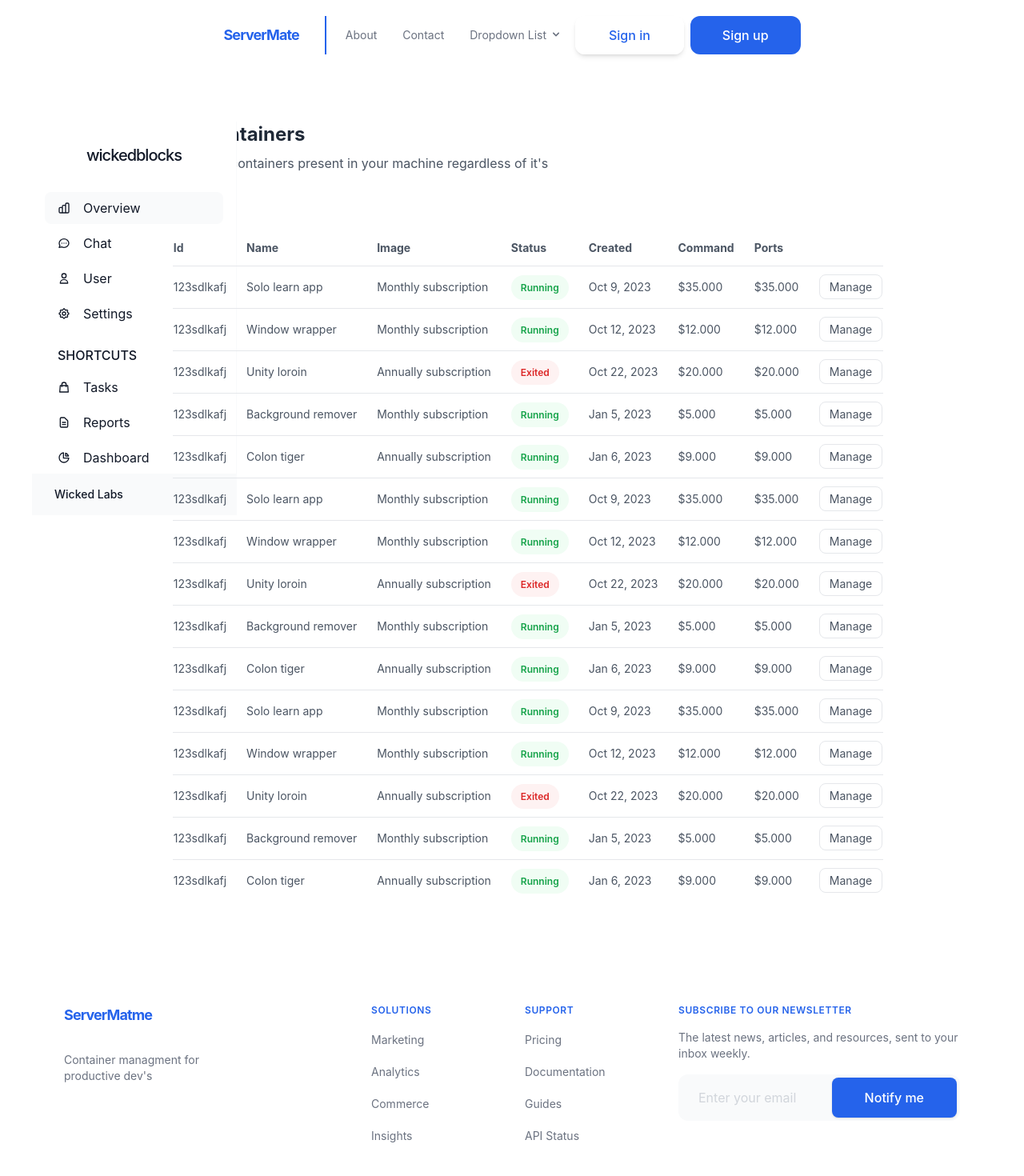
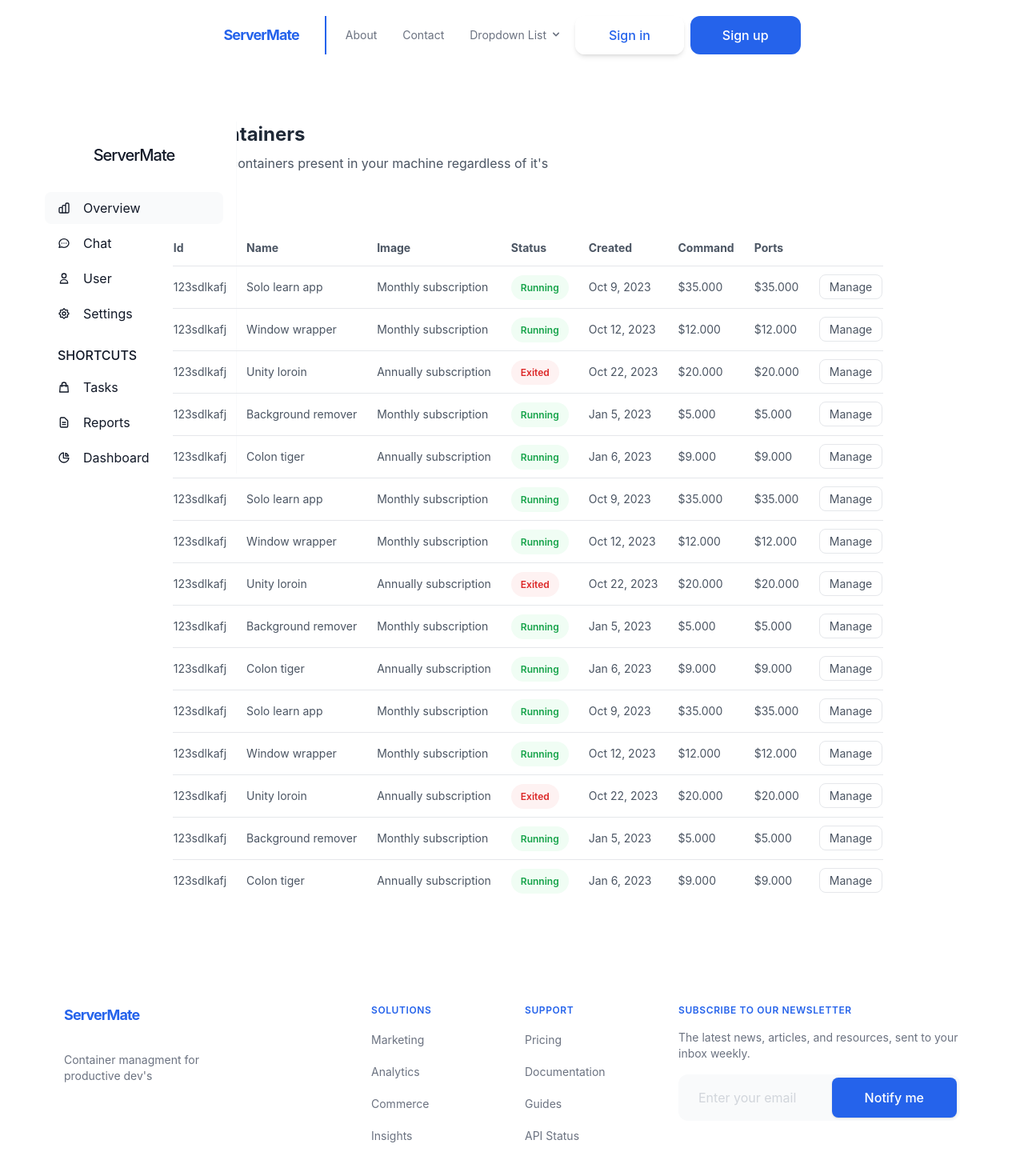
Before and after one commit to IOU4/serverMate, an Angular app in the folder frontEnd/: page /containers in a window 1280 px wide. Shown: the top 1470 px of the page at 80% size. Built offline with nearby package versions, Linux system fonts and the light colour scheme.

Commit message:
content update

```diff
--- a/frontEnd/src/app/shared/footer/footer.component.html
+++ b/frontEnd/src/app/shared/footer/footer.component.html
@@ -5,7 +5,7 @@
       <div class="space-y-8 xl:col-span-1">
         <a href="./index.html"
           class="text-lg font-bold tracking-tighter text-blue-600 transition duration-500 ease-in-out transform tracking-relaxed lg:pr-8">
-          ServerMatme </a>
+          ServerMate </a>
         <p class="w-1/2 mt-2 text-sm text-gray-500">Container managment for productive dev's</p>
       </div>
       <div class="grid grid-cols-2 gap-8 mt-12 xl:mt-0 xl:col-span-2">
--- a/frontEnd/src/app/shared/sidebar/sidebar.component.html
+++ b/frontEnd/src/app/shared/sidebar/sidebar.component.html
@@ -4,7 +4,7 @@
       <a href="#" class="px-8 text-left focus:outline-none">
         <h2
           class="block p-2 text-xl font-medium tracking-tighter text-gray-900 transition duration-500 ease-in-out transform cursor-pointer hover:text-gray-900">
-          wickedblocks</h2>
+          ServerMate</h2>
       </a>
       <button class="hidden rounded-lg focus:outline-none focus:shadow-outline">
         <svg fill="currentColor" viewBox="0 0 20 20" class="w-6 h-6">
@@ -110,17 +110,5 @@
         </ul>
       </nav>
     </div>
-    <div class="flex flex-shrink-0 p-4 px-4 bg-gray-50">
-      <a href="#" class="flex-shrink-0 block w-full group">
-        <div class="flex items-center">
-          <div>
-            <!-- <img class="inline-block rounded-full h-9 w-9" src="/assets/images/avatar.png" alt=""> -->
-          </div>
-          <div class="ml-3">
-            <p class="text-sm font-medium text-gray-900">Wicked Labs</p>
-          </div>
-        </div>
-      </a>
-    </div>
   </div>
 </div>
```
